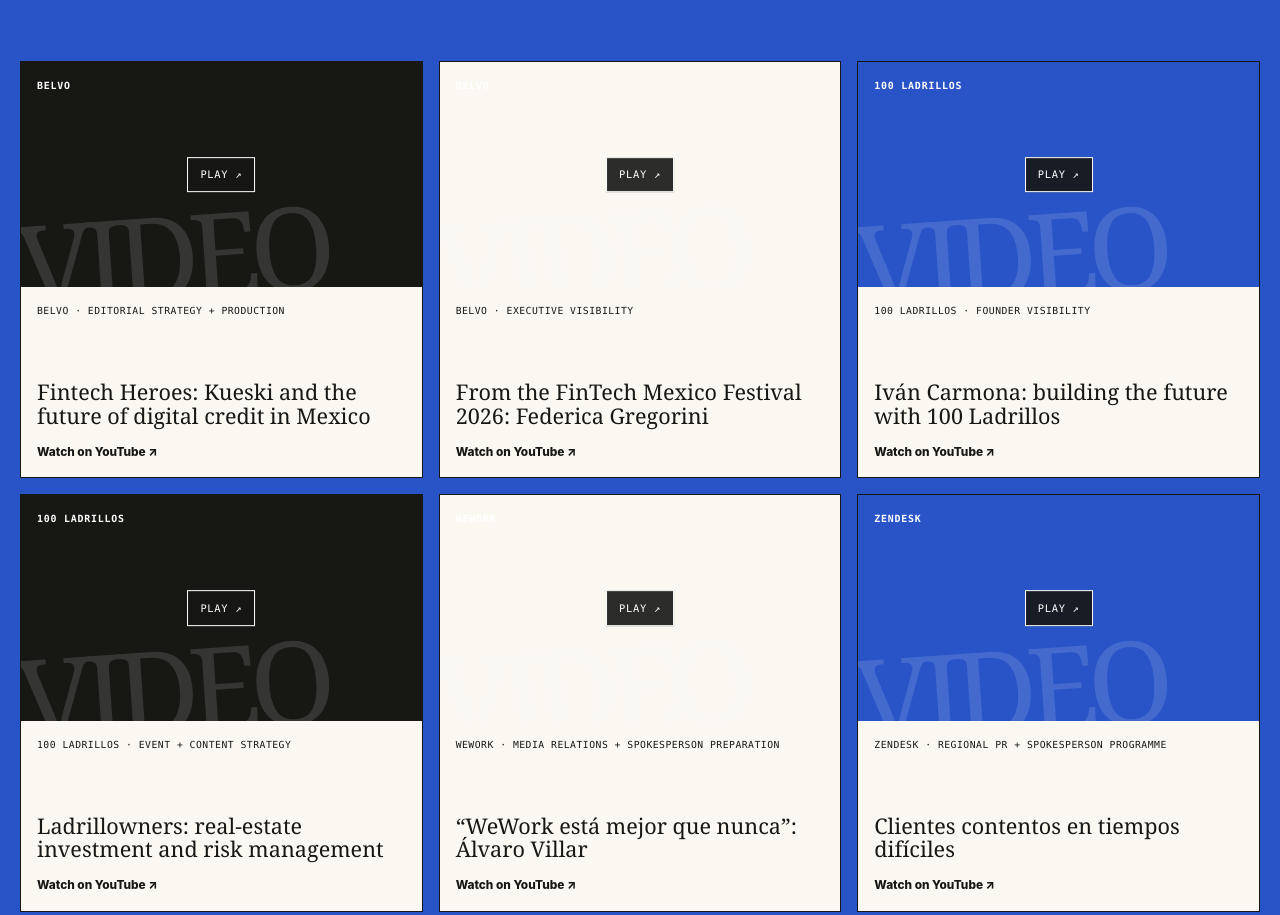
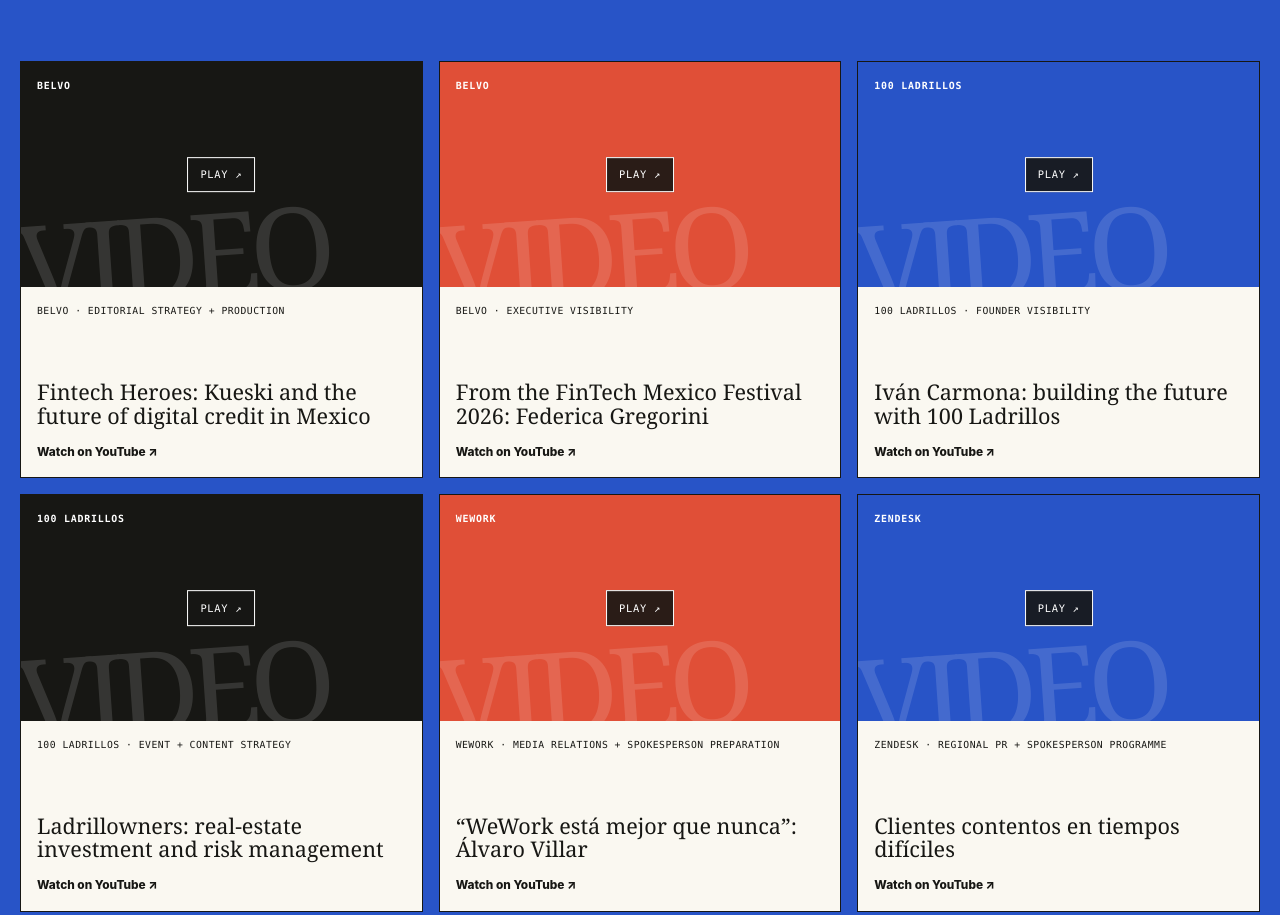
Before and after one commit to ximenaaguirrerdz-ctrl/ximenaaguirrerdz-ctrl.github.io, a website: page writing/index.html in a window 1280 px wide. Shown: the part 5638-6553 px from the top of the page. Drawn offline with Linux system fonts and the light colour scheme.

Commit message:
Correct video poster accent color

```diff
--- a/assets/css/styles.css
+++ b/assets/css/styles.css
@@ -320,7 +320,7 @@
 .video-poster::before { content: "VIDEO"; position: absolute; left: -.04em; bottom: -.22em; z-index: -1; font-family: var(--serif); font-size: clamp(4.8rem, 9vw, 8.5rem); line-height: 1; letter-spacing: -.09em; opacity: .13; transform: rotate(-4deg); transition: transform .25s ease, opacity .25s ease; }
 .video-poster b { position: absolute; left: 1rem; top: 1rem; font-family: var(--mono); font-size: .62rem; letter-spacing: .08em; text-transform: uppercase; }
 .video-poster i { position: absolute; left: 50%; top: 50%; transform: translate(-50%, -50%); padding: .55rem .75rem; color: white; background: rgba(23,23,20,.9); border: 1px solid white; font-family: var(--mono); font-size: .65rem; font-style: normal; letter-spacing: .07em; text-transform: uppercase; }
-.video-card:nth-child(3n + 2) .video-poster { background: var(--orange); }
+.video-card:nth-child(3n + 2) .video-poster { background: var(--signal); }
 .video-card:nth-child(3n + 3) .video-poster { background: var(--blue); }
 .video-card:hover .video-poster::before { opacity: .22; transform: rotate(0deg) scale(1.03); }
 .video-copy { min-height: 190px; padding: 1rem; display: flex; flex-direction: column; }
```
